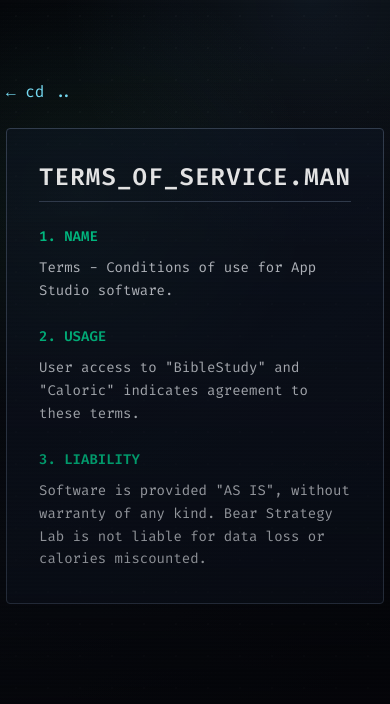
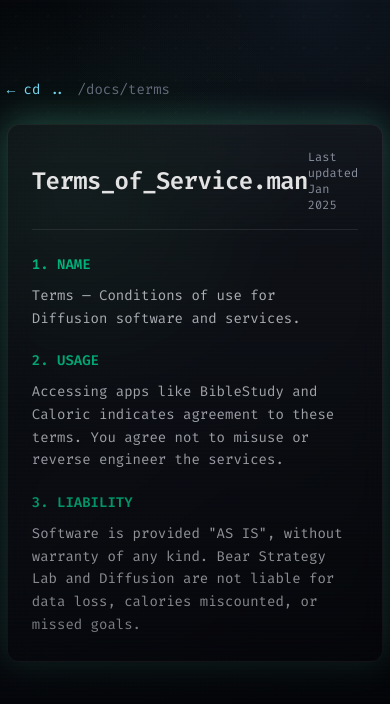
Before and after one commit to Kedaar-NR/Diffusion, a React (Vite) app: page /terms in a window 390 px wide. Shown: the top 704 px of the page. Built offline with nearby package versions, Linux system fonts and the light colour scheme.

Commit message:
Restyle terms page

```diff
--- a/src/pages/Terms.tsx
+++ b/src/pages/Terms.tsx
@@ -3,28 +3,32 @@
 
 export const Terms: React.FC = () => {
   return (
-    <div className="min-h-screen p-8 max-w-3xl mx-auto font-mono text-gray-300">
-      <div className="mb-6">
-        <Link to="/" className="text-green-500 hover:underline">← cd ..</Link>
+    <div className="min-h-screen p-8 max-w-3xl mx-auto font-mono text-gray-300 space-y-6">
+      <div className="flex items-center gap-3 text-sm">
+        <Link to="/" className="text-emerald-400 hover:underline">← cd ..</Link>
+        <span className="text-gray-500">/docs/terms</span>
       </div>
 
-      <div className="border border-gray-700 p-8 bg-gray-900/50 rounded-sm">
-        <h1 className="text-2xl font-bold text-white mb-6 uppercase tracking-wider border-b border-gray-700 pb-2">Terms_of_Service.man</h1>
+      <div className="panel rounded-xl border border-white/10 p-6 sm:p-8 space-y-6">
+        <div className="flex items-center justify-between border-b border-white/10 pb-4">
+          <h1 className="text-2xl font-bold text-white tracking-tight">Terms_of_Service.man</h1>
+          <span className="text-xs text-gray-400">Last updated Jan 2025</span>
+        </div>
 
-        <div className="space-y-6 text-sm leading-relaxed">
+        <div className="space-y-5 text-sm leading-relaxed">
           <section>
-            <h2 className="text-emerald-400 font-bold mb-2 uppercase">1. NAME</h2>
-            <p>Terms - Conditions of use for App Studio software.</p>
+            <h2 className="text-emerald-400 font-semibold mb-2 uppercase">1. NAME</h2>
+            <p>Terms — Conditions of use for Diffusion software and services.</p>
           </section>
 
           <section>
-            <h2 className="text-emerald-400 font-bold mb-2 uppercase">2. USAGE</h2>
-            <p>User access to "BibleStudy" and "Caloric" indicates agreement to these terms.</p>
+            <h2 className="text-emerald-400 font-semibold mb-2 uppercase">2. USAGE</h2>
+            <p>Accessing apps like BibleStudy and Caloric indicates agreement to these terms. You agree not to misuse or reverse engineer the services.</p>
           </section>
 
           <section>
-            <h2 className="text-emerald-400 font-bold mb-2 uppercase">3. LIABILITY</h2>
-            <p>Software is provided "AS IS", without warranty of any kind. Bear Strategy Lab is not liable for data loss or calories miscounted.</p>
+            <h2 className="text-emerald-400 font-semibold mb-2 uppercase">3. LIABILITY</h2>
+            <p>Software is provided "AS IS", without warranty of any kind. Bear Strategy Lab and Diffusion are not liable for data loss, calories miscounted, or missed goals.</p>
           </section>
         </div>
       </div>
```
